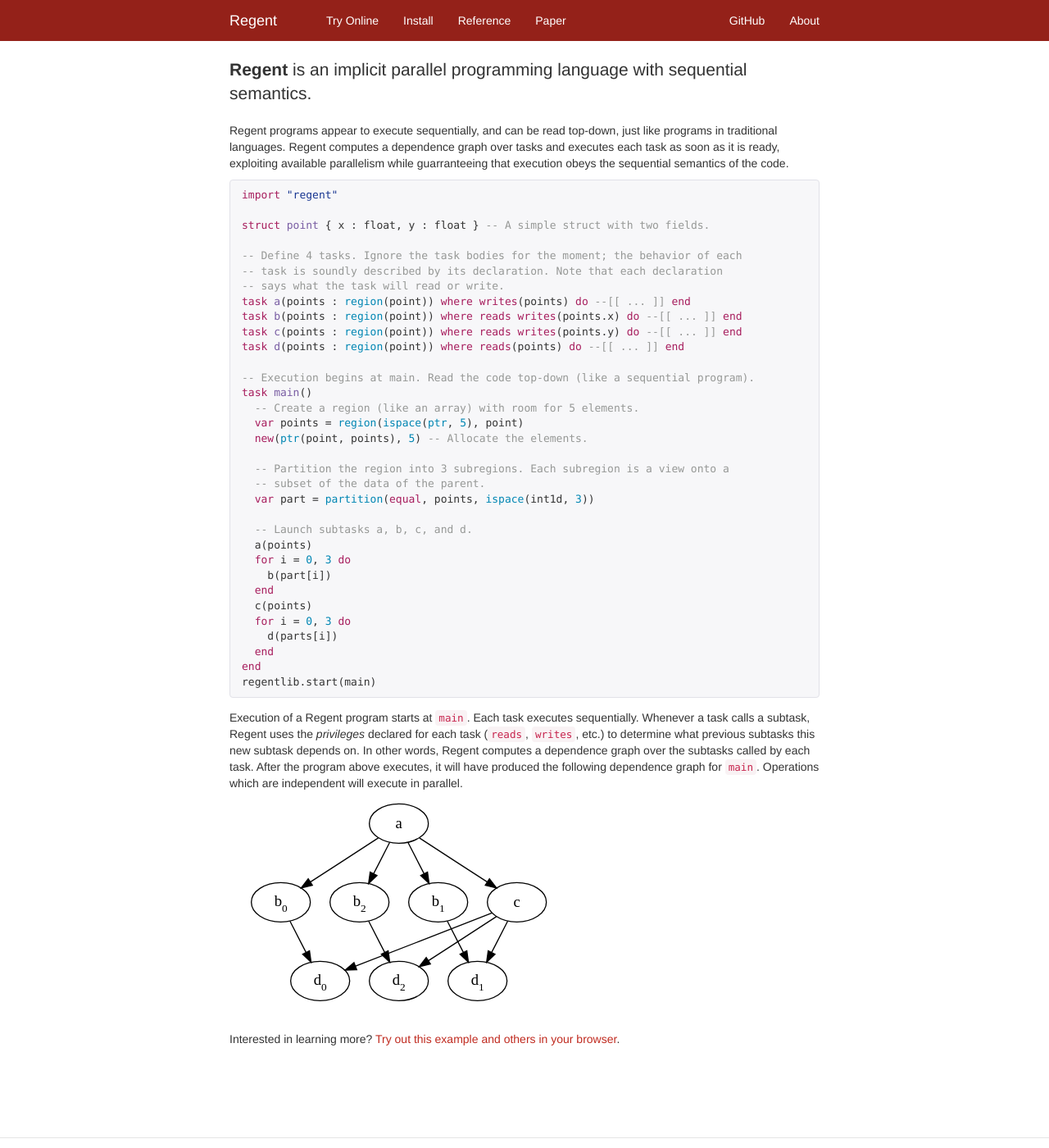
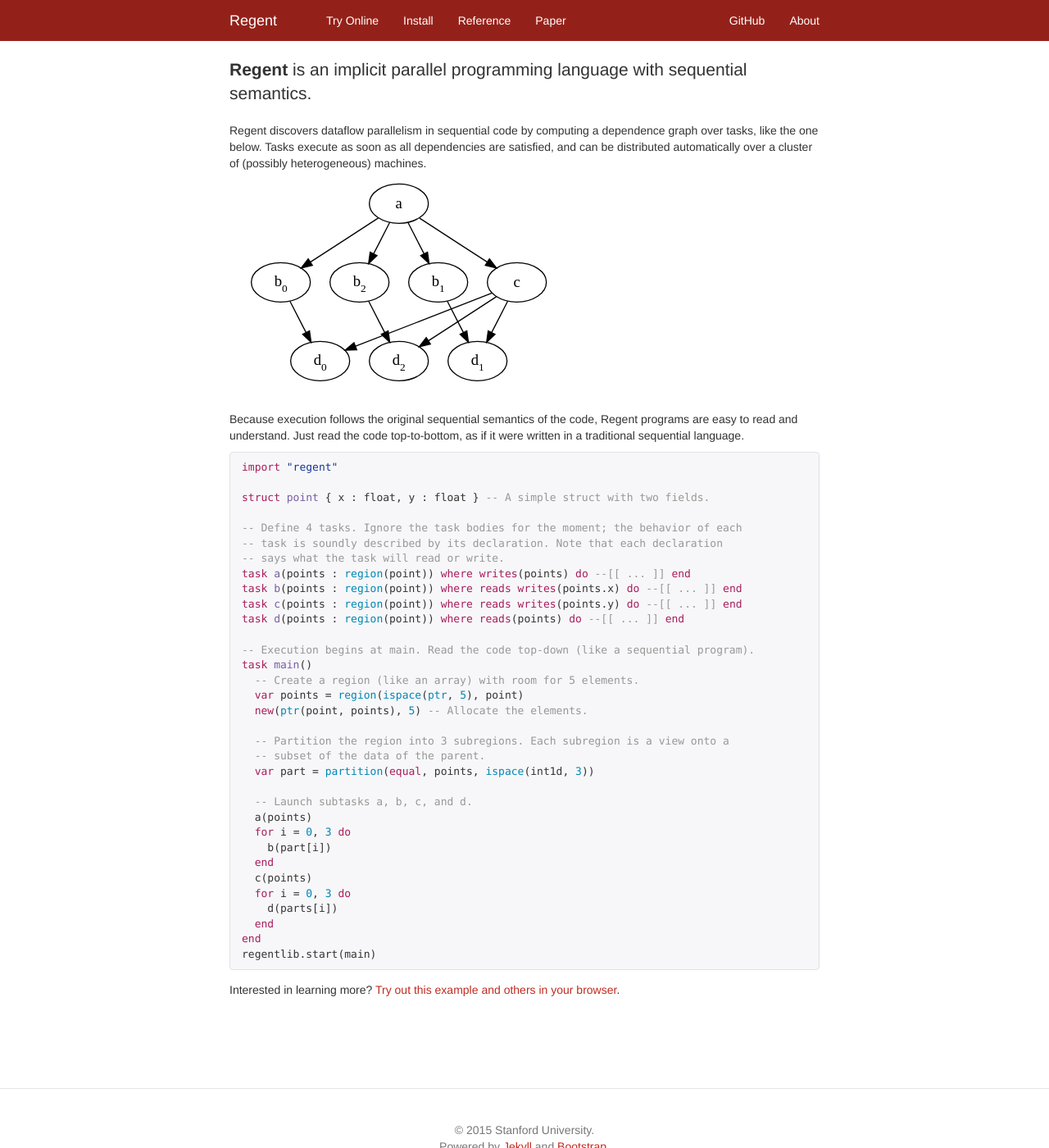
Before and after one commit to StanfordLegion/regent-lang.org, a Jekyll site: the page built from index.md, in a window 1280 px wide and 1400 px high. Shown: the whole window at 82% size. Built offline with Jekyll 4.4.1, drawn with Linux system fonts in a browser that asks for light colours; nearby versions of some CDN libraries.

Commit message:
Update front page text.

```diff
--- a/index.md
+++ b/index.md
@@ -9,11 +9,17 @@
 **Regent** is an implicit parallel programming language with
 sequential semantics.
 
-Regent programs appear to execute sequentially, and can be read
-top-down, just like programs in traditional languages. Regent computes
-a dependence graph over tasks and executes each task as soon as it is
-ready, exploiting available parallelism while guarranteeing that
-execution obeys the sequential semantics of the code.
+Regent discovers dataflow parallelism in sequential code by computing
+a dependence graph over tasks, like the one below. Tasks execute as
+soon as all dependencies are satisfied, and can be distributed
+automatically over a cluster of (possibly heterogeneous) machines.
+
+![]({{ site.baseurl }}/images/frontpage.svg)
+
+Because execution follows the original sequential semantics of the
+code, Regent programs are easy to read and understand. Just read the
+code top-to-bottom, as if it were written in a traditional sequential
+language.
 
 {% highlight regent %}
 import "regent"
@@ -51,16 +57,5 @@
 regentlib.start(main)
 {% endhighlight %}
 
-Execution of a Regent program starts at `main`. Each task executes
-sequentially. Whenever a task calls a subtask, Regent uses the
-*privileges* declared for each task (`reads`, `writes`, etc.) to
-determine what previous subtasks this new subtask depends on. In other
-words, Regent computes a dependence graph over the subtasks called by
-each task. After the program above executes, it will have produced the
-following dependence graph for `main`. Operations which are
-independent will execute in parallel.
-
-![]({{ site.baseurl }}/images/frontpage.svg)
-
 Interested in learning more? [Try out this example and others in your
 browser](http://try.regent-lang.org).
```
